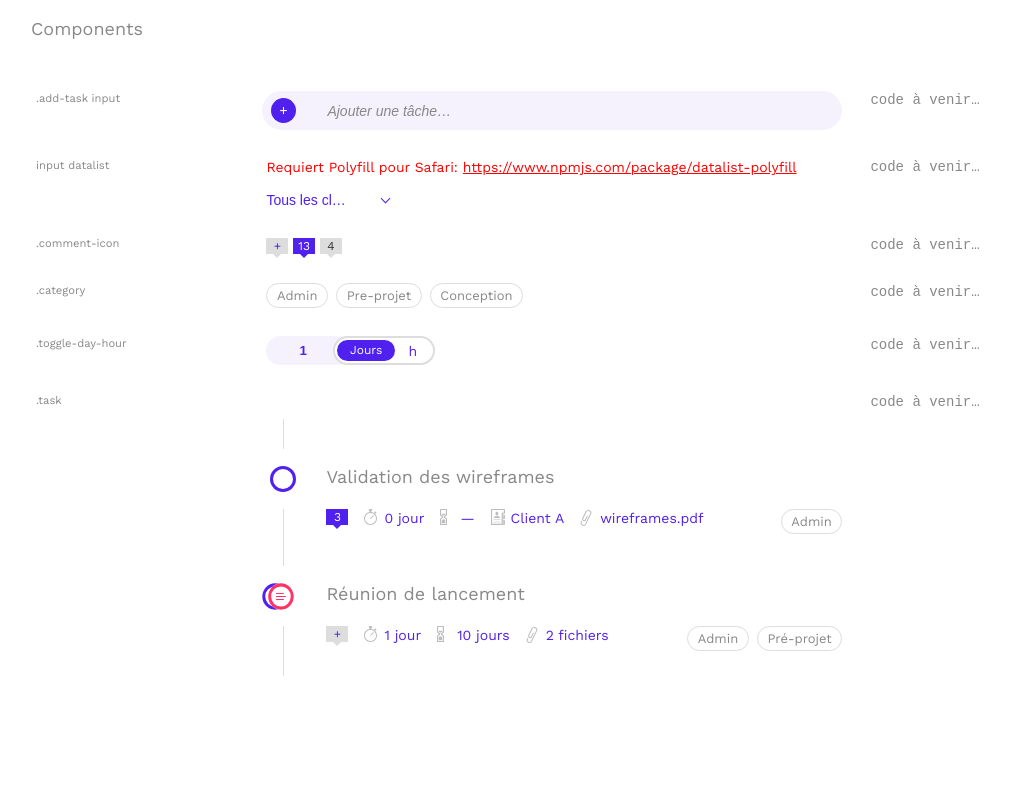
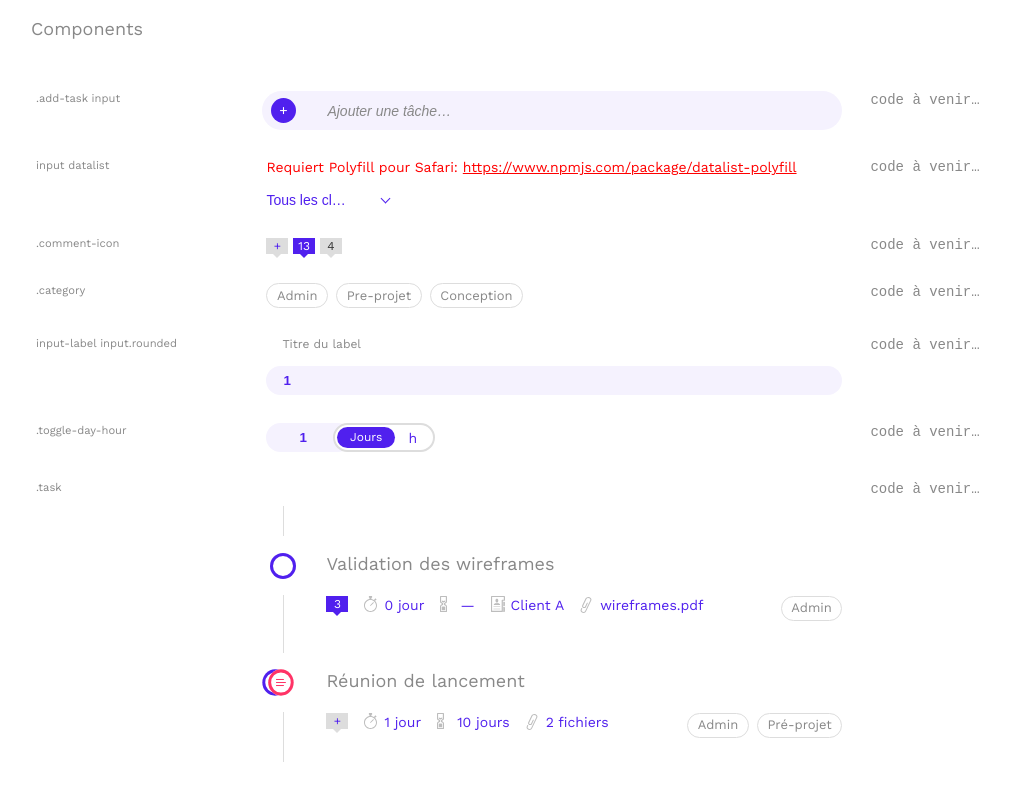
Before and after one commit to byte-foundry/inyo-design-system, a website: page index.html in a window 1280 px wide. Shown: the part 2026-2826 px from the top of the page, without its empty margins (14-1024 px from the left). Drawn offline with nearby package versions, Linux system fonts and the light colour scheme.

Commit message:
add input styles

```diff
--- a/index.html
+++ b/index.html
@@ -248,11 +248,25 @@
         <div class="code">code à venir…</div>
       </div>
 
+
+
+      <div class="content">
+        <div class="titre">input-label input.rounded</div>
+        <div class="visual">
+          <div class="input-label">
+            <label>Titre du label</label>
+            <input class="rounded" type="text" name="" value="1">
+          </div>
+        </div>
+        <div class="code">code à venir…</div>
+      </div>
+
+
       <div class="content">
         <div class="titre">.toggle-day-hour</div>
         <div class="visual">
           <div class="toggle-day-hour">
-            <input type="text" name="" value="1">
+            <input class="rounded" type="text" name="" value="1">
             <label class="switch">
               <span class="switch-label">J</span>
               <span class="switch-label">h</span>
--- a/scss/inyo.scss
+++ b/scss/inyo.scss
@@ -540,18 +540,27 @@ a {
   margin-left: .2rem;
 }
 
-.toggle-day-hour {
+.input-label {
   display: flex;
-  flex-direction: row;
+  flex-direction: column;
 
+  label {
+    font-size: 12px;
+    margin-bottom: .8rem;
+    margin-left: 1rem;
+  }
   input {
+
+  }
+}
+
+input.rounded {
   background-color: $light-blue;
   border: none;
   border-radius: 20px;
   height: 27px;
-    padding: 0 2rem;
-    width: 20px;
-    margin-right: -1.2rem;
+  padding: 0 1rem;
+  width: auto;
   border: 1px solid transparent;
   font-weight: 600;
   color: $blue;
@@ -566,6 +575,17 @@ a {
 
     transition: all 400ms ease;
   }
+}
+
+
+.toggle-day-hour {
+  display: flex;
+  flex-direction: row;
+
+  input {
+    padding: 0 2rem;
+    width: 20px;
+    margin-right: -1.2rem;
   }
 
   .switch {
```
Also changed, not shown: css/inyo.css. Lines whose indentation alone changed are shown as unchanged.
